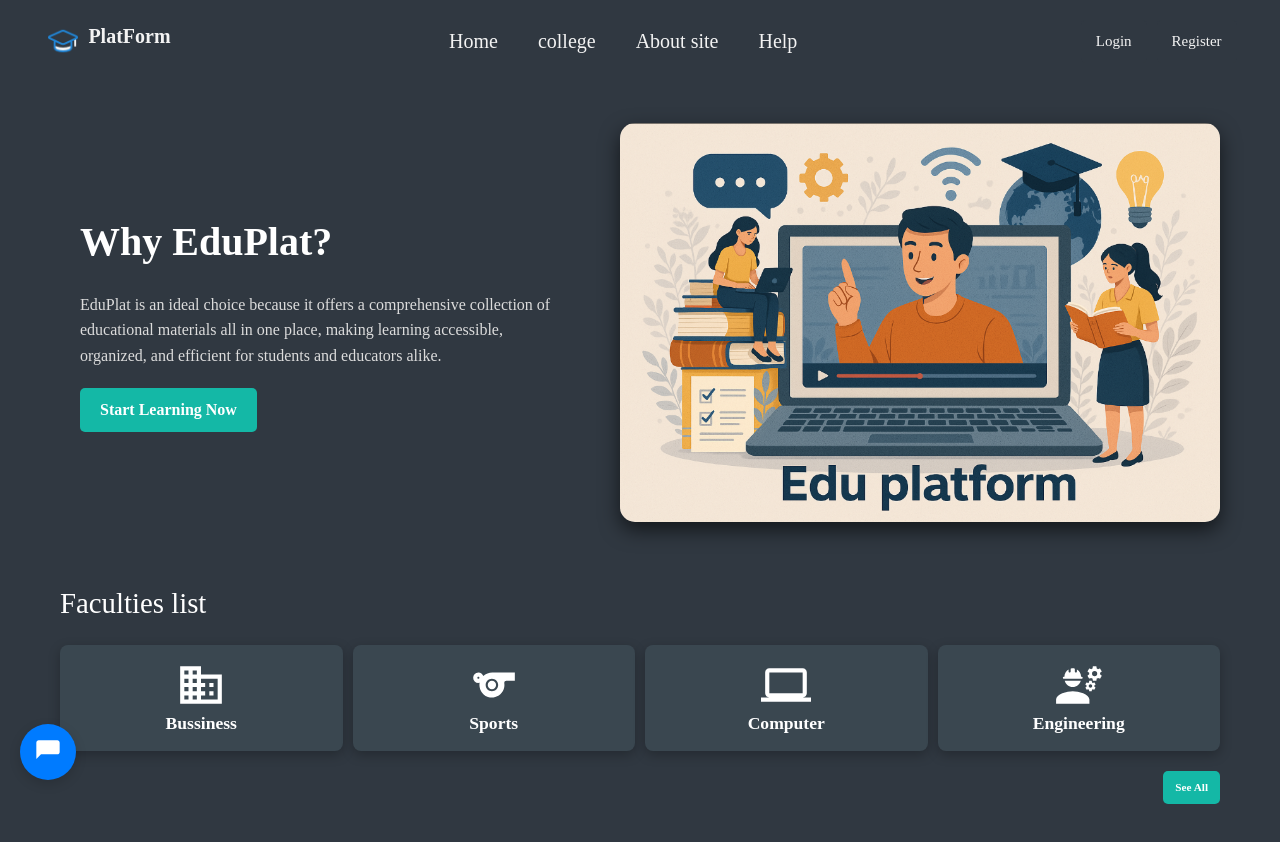
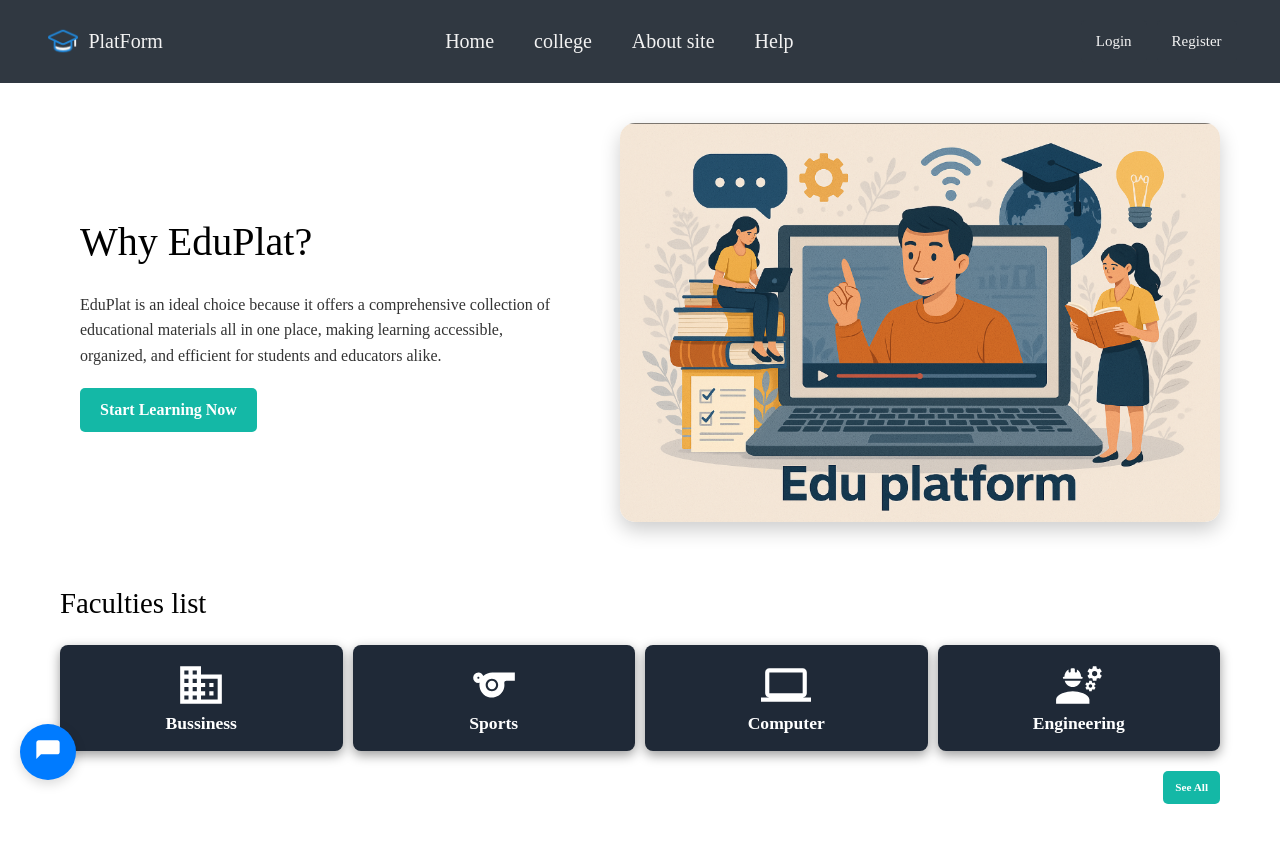
Before and after one commit to ahmadtomeh03/PlatForm, a React (Vite) app in the folder front-end/: page /aboutSite in a window 1280 px wide. Shown: the top 842 px of the page. Built offline with nearby package versions, Linux system fonts and the light colour scheme; a web font is replaced by a local one.

Commit message:
ya 7bl ya ndl

```diff
--- a/front-end/src/Pages/About/About.css
+++ b/front-end/src/Pages/About/About.css
@@ -1,13 +1,22 @@
+.home-page {
+  box-sizing: border-box;
+  max-width: 100%;
+  width: 100%;
+  overflow-x: hidden;
+  overflow-y: hidden;
+  background-color: #ffffff;
+}
+
 .home-page .container {
   padding: 20px;
   max-width: 1200px;
   margin: auto;
-  background-color: #303841;
+  background-color: #ffffff;
 }
 
 .home-page .hero-section {
   display: flex;
-  background-color: #303841;
+  background-color: #ffffff; /* light gray */
   gap: 30px;
   margin-bottom: 40px;
   flex-wrap: wrap;
@@ -18,17 +27,17 @@
 .home-page .hero-text {
   flex: 1;
   padding: 20px;
-  color: #ffffff;
+  color: #000000;
 }
 
 .home-page .hero-text h1 {
   font-size: 2.5rem;
-  color: #ffffff;
+  color: #000000;
   margin-bottom: 20px;
 }
 
 .home-page .hero-text p {
-  color: #dcdcdc;
+  color: #333333;
   line-height: 1.6;
 }
 
@@ -55,34 +64,24 @@
   max-width: 600px;
   border-radius: 15px;
   object-fit: cover;
-  box-shadow: 0 8px 20px rgba(0, 0, 0, 0.6);
+  box-shadow: 0 8px 20px rgba(0, 0, 0, 0.2);
   transition: transform 0.3s ease, box-shadow 0.3s ease;
   cursor: pointer;
 }
 
 .home-page .hero-section img:hover {
   transform: scale(1.05);
-  box-shadow: 0 15px 40px rgba(20, 184, 166, 0.6);
-}
-
-.home-page .hero-section img::after {
-  content: '';
-  display: block;
-  position: absolute;
-  top: 0; left: 0; bottom: 0; right: 0;
-  border-radius: 15px;
-  background: linear-gradient(to bottom right, rgba(20,184,166,0.3), rgba(48,56,65,0.8));
-  pointer-events: none;
+  box-shadow: 0 15px 40px rgba(20, 184, 166, 0.3);
 }
 
 .home-page .reading-list {
-  background-color: #303841;
+  background-color: #ffffff;
   margin-bottom: 40px;
 }
 
 .home-page .reading-list h2 {
   font-size: 1.8rem;
-  color: #ffffff;
+  color: #000000;
   margin-bottom: 20px;
 }
 
@@ -95,12 +94,12 @@
 }
 
 .home-page .blog-item {
-  background-color: #3a4750;
+  background-color: #1f2937; /* dark gray */
   border-radius: 8px;
   padding: 15px;
   text-align: center;
   flex: 1 1 250px;
-  box-shadow: 0 4px 12px rgba(0, 0, 0, 0.25);
+  box-shadow: 0 4px 12px rgba(0, 0, 0, 0.4);
   transition: transform 0.3s ease, box-shadow 0.3s ease;
   cursor: pointer;
   display: flex;
@@ -120,8 +119,6 @@
   object-fit: cover;
   border-radius: 6px;
   margin-bottom: 12px;
-  color: #ffffff;
-
 }
 
 .home-page .blog-item p {
@@ -133,7 +130,6 @@
 }
 
 .home-page .see-all-link {
-
   font-size: 0.7rem;
   margin-top: 12px;
   margin-left: auto;
@@ -143,15 +139,12 @@
   align-self: flex-end;
   display: block;
   width: fit-content;
-
   padding: 8px 12px;
   background-color: #14b8a6;
   border: none;
   color: white;
   font-weight: bold;
   border-radius: 5px;
-  cursor: pointer;
-
 }
 
 .home-page .see-all-link:hover {
@@ -161,23 +154,23 @@
   transition: background-color 0.3s ease, box-shadow 0.3s ease, transform 0.3s ease;
 }
 
-
 .home-page .related-blogs {
-  background-color: #303841;
+  background-color: #ffffff;
 }
 
 .home-page .related-blogs h2 {
   font-size: 1.8rem;
-  color: #ffffff;
+  color: #000000;
   margin-bottom: 20px;
 }
 
 .home-page .card {
-  background-color: #3a4750;
+  background-color: #1f2937; /* dark */
   border-radius: 8px;
   padding: 15px;
   flex: 1 1 45%;
   color: #ffffff;
+  box-shadow: 0 4px 12px rgba(0, 0, 0, 0.4);
 }
 
 .home-page .card img {
@@ -230,18 +223,10 @@
     flex: 1 1 100%;
   }
 }
-.home-page {
-  box-sizing: border-box;
-  max-width: 100%;
-  width: 100%;
-  overflow-x: hidden; /* hide horizontal scrollbar */
-  overflow-y: hidden; /* hide vertical scrollbar */
-  background-color: #303841;
-}
-
 
 .blog-page .container {
   max-width: 1200px;
   margin: 0 auto;
   padding: 0 1rem;
+  background-color: #ffffff;
 }
--- a/front-end/src/Pages/Help/Help.css
+++ b/front-end/src/Pages/Help/Help.css
@@ -1,11 +1,11 @@
-.body {
+.help-page body {
   background-color: #ffffff;
   margin: 0;
   padding: 0;
 }
 
-  .contact-container {
-    background-color: #ffffff;  /* Ensure it's white */
+.help-page .contact-container {
+  background-color: #ffffff;
   padding: 40px 20px;
   font-family: 'Arial', sans-serif;
   max-width: 1200px;
@@ -13,51 +13,50 @@
   color: #000;
 }
 
-
-  h1 {
+.help-page h1 {
   font-size: 32px;
   font-weight: bold;
   margin-bottom: 10px;
 }
 
-  .subtitle {
+.help-page .subtitle {
   margin-bottom: 30px;
   font-size: 15px;
   color: #666;
 }
 
-  .contact-main {
+.help-page .contact-main {
   display: flex;
   flex-wrap: wrap;
   gap: 20px;
 }
 
-  .contact-form,
-  .contact-info {
+.help-page .contact-form,
+.help-page .contact-info {
   flex: 1;
   min-width: 320px;
 }
 
-  .contact-form {
+.help-page .contact-form {
   background: #f7f7f7;
   padding: 25px 30px;
   border-radius: 10px;
 }
 
-  .contact-form h2 {
+.help-page .contact-form h2 {
   font-size: 16px;
   font-weight: bold;
   margin-bottom: 20px;
   text-transform: uppercase;
 }
 
-  .contact-form form {
+.help-page .contact-form form {
   display: grid;
   gap: 15px;
 }
 
-  .contact-form input,
-  .contact-form textarea {
+.help-page .contact-form input,
+.help-page .contact-form textarea {
   padding: 12px;
   font-size: 14px;
   border: 1px solid #ccc;
@@ -65,13 +64,13 @@
   background-color: #fff;
 }
 
-  .contact-form textarea {
+.help-page .contact-form textarea {
   height: 100px;
   resize: none;
 }
 
-  .contact-form button {
-    background-color: #007bff; /* blue */
+.help-page .contact-form button {
+  background-color: #007bff;
   color: white;
   font-weight: bold;
   padding: 12px 0;
@@ -82,31 +81,30 @@
   transition: background-color 0.3s ease;
 }
 
-.contact-form button:hover {
-    background-color: #0056b3; /* darker blue for hover */
+.help-page .contact-form button:hover {
+  background-color: #0056b3;
 }
 
-
-  .contact-info .info-box {
+.help-page .contact-info .info-box {
   background: #f7f7f7;
   padding: 20px 25px;
   border-radius: 10px;
   margin-bottom: 20px;
 }
 
-  .contact-info h3 {
+.help-page .contact-info h3 {
   font-size: 14px;
   font-weight: bold;
   margin-bottom: 15px;
   text-transform: uppercase;
 }
 
-  .contact-info p {
+.help-page .contact-info p {
   font-size: 14px;
   margin: 6px 0;
 }
 
-  .map {
+.help-page .map {
   margin-top: 30px;
   border-radius: 10px;
   overflow: hidden;
--- a/front-end/src/Pages/Help/Help.jsx
+++ b/front-end/src/Pages/Help/Help.jsx
@@ -3,6 +3,8 @@ import './Help.css';
 
 const Help = () => {
   return (
+  <div className="help-page">
+
     <div id="root" className="contact-container">
       <h1>CONTACT US</h1>
       <p className="subtitle">
@@ -56,6 +58,7 @@ const Help = () => {
 
       </div>
     </div>
+  </div>
   );
 };
 
--- a/front-end/src/Pages/Login.css
+++ b/front-end/src/Pages/Login.css
@@ -1,26 +1,23 @@
 /* الوضع العادي */
-body {
-  margin: 0;
-  padding: 0;
-  font-family: Arial, sans-serif;
-  background: #f3f3f3;
-  transition: background 0.3s;
-}
+
 
 /* الوضع الداكن العام */
-/* داخل Login.css */
 body.dark-mode {
   background-color: #121212 !important;
-  color: #f3f3f3 !important;
+  color: #ffffff !important;
 }
-
 
 /* حاوية تسجيل الدخول */
 .login-container {
   display: flex;
   flex-direction: column;
   min-height: 100vh;
-  background: inherit; /* تتبع لون body */
+  background: #ffffff;
+  width: 100%;
+}
+
+body.dark-mode .login-container {
+  background: #121212;
 }
 
 /* صندوق تسجيل الدخول */
@@ -56,13 +53,14 @@ body.dark-mode .login-box {
   display: flex;
   flex-direction: column;
   justify-content: center;
-  background: #3a4750;
-  color: #f3f3f3;
+  background: #ffffff;
+  color: #333;
   transition: background 0.3s;
 }
 
 body.dark-mode .login-form {
   background: #2a2a2a;
+  color: #ffffff;
 }
 
 /* العنوان */
@@ -101,7 +99,7 @@ body.dark-mode .login-form {
   text-align: center;
   margin: 20px 0;
   font-weight: bold;
-  color: #f3f3f3;
+  color: #ffffff;
 }
 
 .login-form input {
@@ -117,14 +115,13 @@ body.dark-mode .login-form input {
   color: #fff;
 }
 
-
 /* خيارات إضافية */
 .options {
   display: flex;
   justify-content: space-between;
   margin-bottom: 20px;
   font-size: 14px;
-  color: #f3f3f3;
+  color: #fff;
 }
 
 .options a {
@@ -172,21 +169,23 @@ body.dark-mode .login-footer {
   color: #f3f3f3;
 }
 
-/* Overlay */
+/* ✅ Overlay يغطي كامل الشاشة مهما كان الطول */
 .forgot-password-overlay {
-  position: fixed;
+  position: absolute;
   top: 0;
   left: 0;
   width: 100%;
-  height: 100%;
+  min-height: 100%;
   background: rgba(11, 11, 11, 0.95);
   display: flex;
   justify-content: center;
   align-items: center;
   z-index: 9999;
-  overflow: auto;
+  overflow-y: auto;
 }
 
+
+/* ✅ الصندوق داخل الـ Overlay */
 .forgot-password-panel {
   background: #222831;
   padding: 30px;
--- a/front-end/src/Pages/LoginRegisterPage.jsx
+++ b/front-end/src/Pages/LoginRegisterPage.jsx
@@ -29,7 +29,7 @@ export default function LoginRegisterPage() {
         justifyContent: "center",
         alignItems: "center",
         margin: "75px",
-        background: "#F3F3F3",
+        background: "#FFFFFF",
       }}
     >
       <div
@@ -53,7 +53,7 @@ export default function LoginRegisterPage() {
                 background: "#2185D5",
                 height: "500px",
                 borderRadius: "8px 100px 100px 8px",
-                color: "#F3F3F3",
+                color: "#FFFFFF",
                 display: "flex",
                 justifyContent: "center",
                 alignItems: "center",
```
Lines whose indentation alone changed are shown as unchanged.
